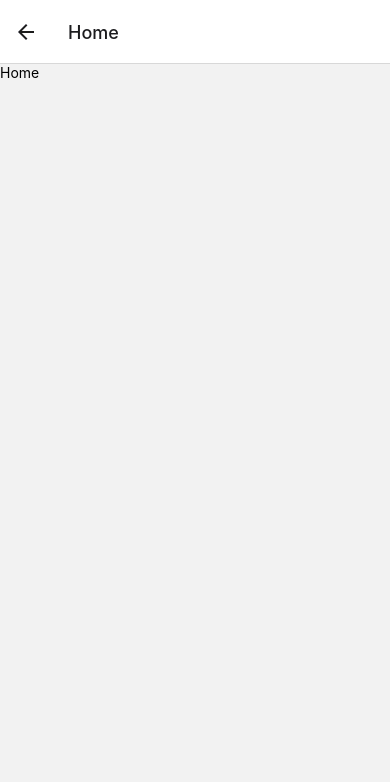
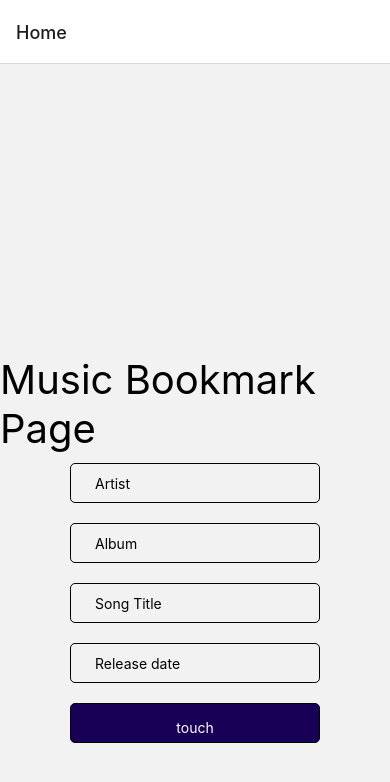
Before and after one commit to ThatoMahloko/mobile, a React Native app: screen /Home in a window 390 px wide. Shown: the top 782 px of the page. Built offline with nearby package versions, Linux system fonts and the light colour scheme.

Commit message:
first commit

```diff
--- a/App.js
+++ b/App.js
@@ -16,8 +16,8 @@ export default function App({ navigation  }) {
 
     <NavigationContainer>
       <Stack.Navigator initialRouteName="Login">
-        <Stack.Screen name="Login" component={Login} />
-        <Stack.Screen name="SignUp" component={SignUp} />
+        {/* <Stack.Screen name="Login" component={Login} /> */}
+        {/* <Stack.Screen name="SignUp" component={SignUp} /> */}
         <Stack.Screen name="Home" component={Home} />
       </Stack.Navigator>
     </NavigationContainer>
--- a/Pages/Home.jsx
+++ b/Pages/Home.jsx
@@ -1,14 +1,73 @@
-import React from 'react'
-import { StyleSheet, Text, View } from 'react-native'
+import React, {useState} from 'react'
+import { StyleSheet, Text, TextInput, TouchableOpacity, View, DatePickerIOSBase} from 'react-native';
+import DatePicker from "react-datepicker";
+import firebase from 'firebase'
+import "react-datepicker/dist/react-datepicker.css";
+const Home = () => {
+    const [startDate, setStartDate] = useState(new Date());
 
-const Home = () => {
     return (
-        <View>
-            <Text>Home</Text>
+        <View style={styles.container}>
+            <Text style={styles.text}>Music Bookmark Page</Text>
+            <TextInput style={styles.input} id="inputField" keyboardType={'default'} placeholder="Artist" onChangeText={(lastName) => setLastName(lastName)} />
+            <TextInput style={styles.input} id="inputField" keyboardType={'default'} placeholder="Album" onChangeText={(lastName) => setLastName(lastName)} />
+            <TextInput style={styles.input} id="inputField" keyboardType={'default'} placeholder="Song Title" onChangeText={(lastName) => setLastName(lastName)} />
+            <TextInput style={styles.input} id="inputField" keyboardType={'decimal-pad'} placeholder="Release date" onChangeText={(lastName) => setLastName(lastName)} />
+            {/* <DatePicker selected={startDate} onChange={(date) => setStartDate(date)} style={styles.date} /> */}
+            <TouchableOpacity>
+                <Text style={styles.button}>touch</Text>
+            </TouchableOpacity>
         </View>
     )
 }
 
 export default Home
 
-const styles = StyleSheet.create({})
+const styles = StyleSheet.create({
+    container: {
+        flex: 1,
+        alignItems: 'center',
+        justifyContent: 'center',
+        marginTop: 200,
+    },
+
+    input: {
+        margin: 10,
+        borderWidth: 1,
+        height: 40,
+        width: 250,
+        borderRadius: 5,
+        justifyContent: 'center',
+        paddingLeft: 24
+    },
+
+    button: {
+        margin: 10,
+        borderWidth: 1,
+        height: 40,
+        width: 250,
+        borderRadius: 5,
+        justifyContent: 'center',
+        alignContent: 'center',
+        textAlign: 'center',
+        // paddingTop: 5,
+        // paddingBottom: 5,
+        paddingTop: 8,
+        backgroundColor: '#170055',
+        color: 'white'
+    },
+    textView: {
+        display: 'flex',
+        flex: 1,
+        flexDirection: 'row'
+    },
+    textLink: {
+        color: '#3E00FF'
+    },
+    text: {
+        fontSize: 40,
+    },
+    date:{
+
+    }
+})
--- a/Pages/Login.jsx
+++ b/Pages/Login.jsx
@@ -26,6 +26,7 @@ const Login = ({ navigation }) => {
               alert(errorMessage);
             }
             console.log(error);
+
         })
 
 
--- a/Pages/SignUp.jsx
+++ b/Pages/SignUp.jsx
@@ -21,19 +21,17 @@ const SignUp = ({ navigation }) => {
     //     // {navigation.navigate('SignUp')};
     // }
     var db = firebase.firestore();
+    // const user = firebase.auth().;
     const handleSignup = () => {
-        firebase.auth().createUserWithEmailAndPassword(mail, pass).then(() => {
 
         if (pass !== confirmPass) {
             alert("passwords don't match!");
-            } else {
+
+        } else if (pass === confirmPass) {
             db.collection("users").doc(firstName).set({ firstName: firstName, lastName: lastName, }).then(() => {
-                    { navigation.navigate('Home') };
-                    var selectedGroupID = document.getElementById('inputField');
-                    selectedGroupID = '';
-                });
-            }
-
+                { navigation.navigate('Login') };
+                alert("Profile created successfully!!")
+                firebase.auth().createUserWithEmailAndPassword(mail, pass).then(() => {
                 }).catch(function (error) {
                     // Handle Errors here.
                     var errorCode = error.code;
@@ -44,7 +42,9 @@ const SignUp = ({ navigation }) => {
                         alert(errorMessage);
                     }
                     console.log(error);
-        })
+                });
+            });
+        }
     }
 
 
--- a/package.json
+++ b/package.json
@@ -15,6 +15,7 @@
     "firebase": "^8.9.1",
     "firebaseauth": "^1.0.0",
     "react": "16.13.1",
+    "react-datepicker": "^4.2.1",
     "react-dom": "16.13.1",
     "react-native": "https://github.com/expo/react-native/archive/sdk-42.0.0.tar.gz",
     "react-native-safe-area-context": "^3.3.0",
```
Also changed, not shown: 1 other file (tests, documents, lock files or other folders). Lines whose indentation alone changed are shown as unchanged.
